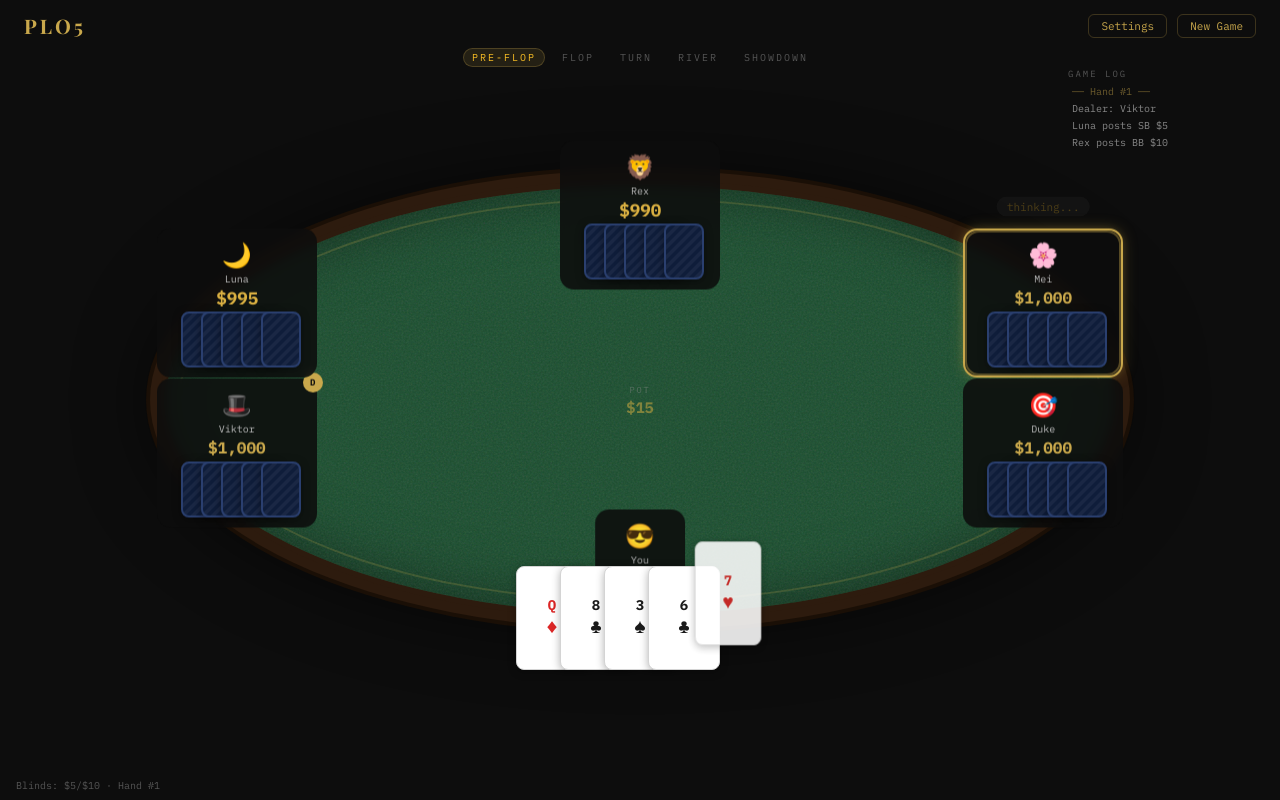
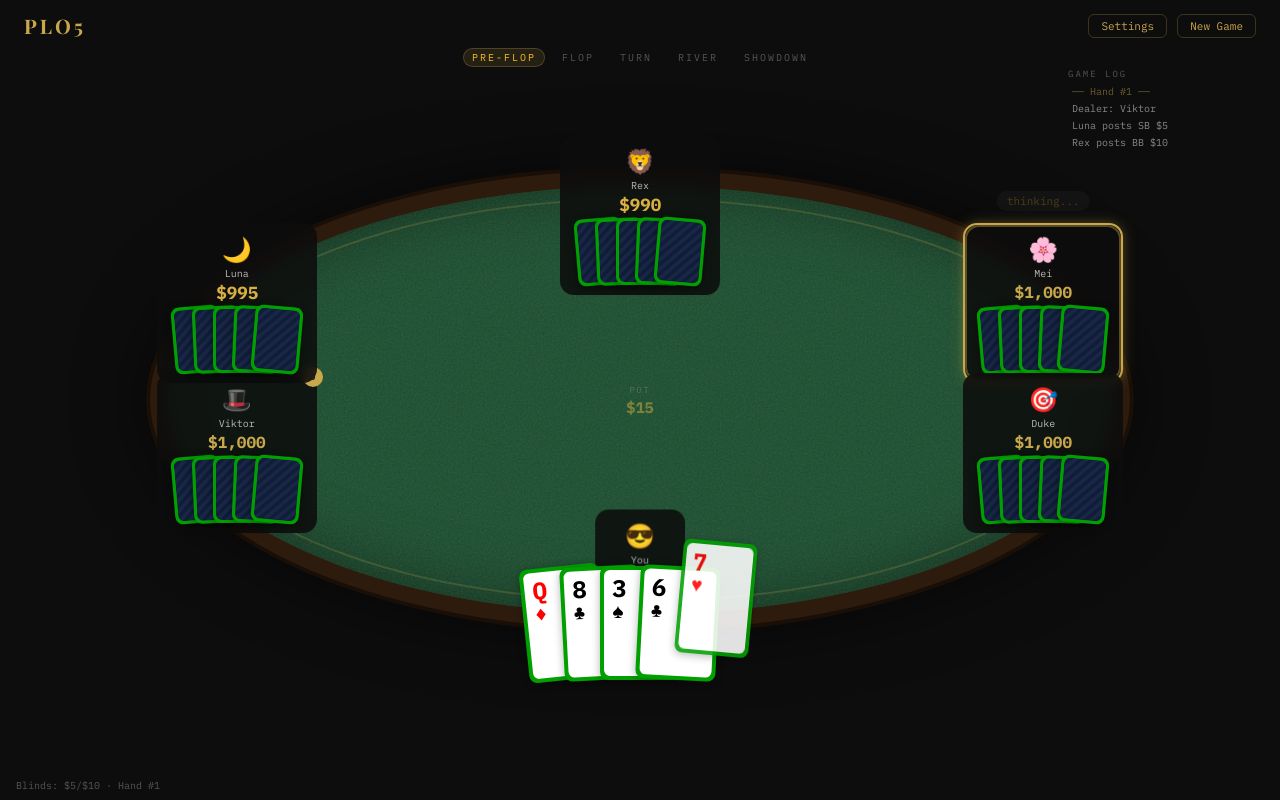
Before and after one commit to tonnal/poker, a React (Vite) app: page / in a window 1280 px wide. Both pictures are taken after a click on the button "DEAL ME IN". Built offline with nearby package versions, Linux system fonts and the light colour scheme.

Commit message:
Redesign cards with green border, top-left rank/suit, and fanned overlap layout

```diff
--- a/src/App.jsx
+++ b/src/App.jsx
@@ -21,38 +21,54 @@ const AI_SPEED = { fast: 300, normal: 700, slow: 1200 };
 
 /* ─── Playing Card ─── */
 function PlayingCard({ card, faceDown = false, small = false, style = {} }) {
-  const w = small ? 40 : 56;
-  const h = small ? 56 : 80;
-  const textSize = small ? 11 : 14;
+  const w = small ? 48 : 70;
+  const h = small ? 67 : 100;
+  const borderW = small ? 3 : 4;
+  const rankSize = small ? 16 : 24;
+  const suitSize = small ? 14 : 20;
 
   if (faceDown) {
     return (
       <div style={{
         width: w, height: h, borderRadius: 8, flexShrink: 0,
+        background: '#00A000', padding: borderW,
+        boxShadow: '0 2px 8px rgba(0,0,0,0.4)',
+        ...style,
+      }}>
+        <div style={{
+          width: '100%', height: '100%', borderRadius: 6,
           background: 'linear-gradient(135deg,#1a2744 25%,#0f1d3a 25%,#0f1d3a 50%,#1a2744 50%,#1a2744 75%,#0f1d3a 75%)',
           backgroundSize: '10px 10px',
-        border: '2px solid #2a3f6f',
-        boxShadow: '0 2px 8px rgba(0,0,0,0.4)',
-        ...style,
         }} />
+      </div>
     );
   }
 
   const red = isRed(card);
+  const color = red ? '#FF0000' : '#000000';
   return (
     <div style={{
       width: w, height: h, borderRadius: 8, flexShrink: 0,
-      background: '#fff', border: '1px solid #d4d4d4',
-      display: 'flex', flexDirection: 'column', alignItems: 'center', justifyContent: 'center',
+      background: '#00A000', padding: borderW,
       boxShadow: '0 2px 8px rgba(0,0,0,0.3)',
       ...style,
     }}>
-      <span style={{ fontSize: textSize, fontWeight: 700, color: red ? '#dc2626' : '#1a1a1a', lineHeight: 1 }}>
+      <div style={{
+        width: '100%', height: '100%', borderRadius: 6,
+        background: '#FFFFFF', position: 'relative',
+        display: 'flex', flexDirection: 'column',
+        padding: small ? '4px 5px' : '6px 8px',
+      }}>
+        <span style={{
+          fontSize: rankSize, fontWeight: 800, color, lineHeight: 1,
+          fontFamily: "'IBM Plex Mono',monospace",
+        }}>
           {card.rank}
         </span>
-      <span style={{ fontSize: small ? 14 : 20, color: red ? '#dc2626' : '#1a1a1a' }}>
+        <span style={{ fontSize: suitSize, color, lineHeight: 1, marginTop: 1 }}>
           {card.suit}
         </span>
+      </div>
     </div>
   );
 }
@@ -642,7 +658,7 @@ export default function App() {
           {/* Community cards */}
           <div style={{
             position: 'absolute', left: '50%', top: '36%', transform: 'translate(-50%,-50%)',
-            zIndex: 10, display: 'flex',
+            zIndex: 10, display: 'flex', gap: 6,
           }}>
             <AnimatePresence>
               {communityCards.map((card, i) => (
@@ -652,7 +668,6 @@ export default function App() {
                     ? { scale: 1, rotateY: 0, opacity: 1 }
                     : { scale: 0.8, rotateY: 180, opacity: 0.5 }}
                   transition={{ type: 'spring', stiffness: 260, damping: 20, delay: i < 3 ? i * 0.1 : 0 }}
-                  style={{ marginLeft: i === 0 ? 0 : -12, zIndex: i }}
                 >
                   <PlayingCard card={card} faceDown={i >= revealedCommunity} />
                 </motion.div>
@@ -715,21 +730,29 @@ export default function App() {
 
                     {/* AI hole cards */}
                     {!player.isHuman && player.holeCards.length > 0 && !player.folded && (
-                      <div style={{ display: 'flex', marginTop: 4, marginLeft: 8 }}>
+                      <div style={{ display: 'flex', alignItems: 'flex-end', marginTop: 4 }}>
                         {phase === 'showdown' ? (
-                          player.holeCards.map((c, ci) => (
-                            <motion.div key={cardKey(c)} initial={{ rotateY: 180 }} animate={{ rotateY: 0 }}
+                          player.holeCards.map((c, ci) => {
+                            const mid = (player.holeCards.length - 1) / 2;
+                            const tilt = (ci - mid) * 2.5;
+                            return (
+                              <motion.div key={cardKey(c)} initial={{ rotateY: 180 }} animate={{ rotateY: 0, rotate: tilt }}
                                 transition={{ type: 'spring', stiffness: 200, damping: 20 }}
-                              style={{ marginLeft: ci === 0 ? 0 : -20, zIndex: ci }}>
+                                style={{ marginLeft: ci === 0 ? 0 : -28, zIndex: ci }}>
                                 <PlayingCard card={c} small />
                               </motion.div>
-                          ))
+                            );
+                          })
                         ) : (
-                          player.holeCards.map((_, ci) => (
-                            <div key={ci} style={{ marginLeft: ci === 0 ? 0 : -20, zIndex: ci }}>
+                          player.holeCards.map((_, ci) => {
+                            const mid = (player.holeCards.length - 1) / 2;
+                            const tilt = (ci - mid) * 2.5;
+                            return (
+                              <div key={ci} style={{ marginLeft: ci === 0 ? 0 : -28, zIndex: ci, transform: `rotate(${tilt}deg)` }}>
                                 <PlayingCard faceDown small />
                               </div>
-                          ))
+                            );
+                          })
                         )}
                       </div>
                     )}
@@ -755,22 +778,27 @@ export default function App() {
 
       {/* ── Human hole cards ── */}
       <div style={{
-        position: 'absolute', bottom: 130, left: '50%', transform: 'translateX(-50%)',
-        zIndex: 20, display: 'flex',
+        position: 'absolute', bottom: 120, left: '50%', transform: 'translateX(-50%)',
+        zIndex: 20, display: 'flex', alignItems: 'flex-end',
       }}>
         <AnimatePresence>
-          {humanPlayer.holeCards.map((card, i) => (
+          {humanPlayer.holeCards.map((card, i) => {
+            const count = humanPlayer.holeCards.length;
+            const mid = (count - 1) / 2;
+            const tilt = (i - mid) * 3; // slight tilt per card
+            return (
               <motion.div key={cardKey(card)}
                 initial={{ x: 0, y: -200, rotateY: 180, opacity: 0 }}
-              animate={{ x: 0, y: 0, rotateY: 0, opacity: 1 }}
+                animate={{ x: 0, y: 0, rotateY: 0, opacity: 1, rotate: tilt }}
                 exit={{ y: 50, opacity: 0, scale: 0.8 }}
                 transition={{ type: 'spring', stiffness: 200, damping: 20, delay: i * 0.1 }}
-              whileHover={{ y: -8, scale: 1.05, zIndex: 10 }}
-              style={{ cursor: 'default', marginLeft: i === 0 ? 0 : -28, zIndex: i }}
+                whileHover={{ y: -12, scale: 1.08, zIndex: 10 }}
+                style={{ cursor: 'default', marginLeft: i === 0 ? 0 : -42, zIndex: i }}
               >
-              <PlayingCard card={card} style={{ width: 72, height: 104 }} />
+                <PlayingCard card={card} style={{ width: 80, height: 114 }} />
               </motion.div>
-          ))}
+            );
+          })}
         </AnimatePresence>
       </div>
 
```
Lines whose indentation alone changed are shown as unchanged.
